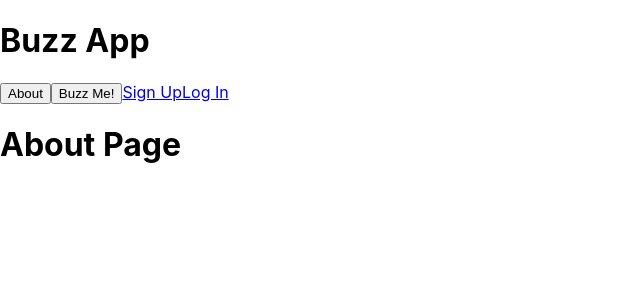
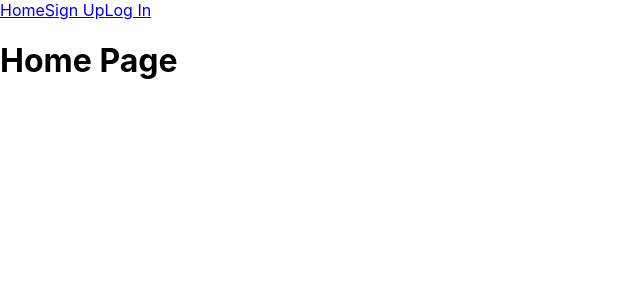
Before and after one commit to perkowskialex/buzz, a React (Create React App) app: page / in a window 1280 px wide. Shown: the top 300 px of the page, without its empty margins (0-640 px from the left). Built offline with nearby package versions, Linux system fonts and the light colour scheme.

Commit message:
auth working!!

```diff
--- a/src/pages/App/App.js
+++ b/src/pages/App/App.js
@@ -1,17 +1,19 @@
 import React, { Component } from "react";
+import "./App.css";
 import { Route, Link, Switch } from "react-router-dom";
-import About from "../About/About";
-import Buzzme from "../Buzzme/Buzzme";
+import userService from "../../utils/userService";
 import SignupPage from "../SignupPage/SignupPage";
 import LoginPage from "../LoginPage/LoginPage";
-import userService from "../../utils/userService";
-import "./App.css";
+import HomePage from "../HomePage/HomePage";
 
 class App extends Component {
   constructor() {
     super();
-    this.state = { user: userService.getUser() };
+    this.state = {
+      user: userService.getUser()
+    };
   }
+
   handleLogout = () => {
     userService.logout();
     this.setState({ user: null });
@@ -23,12 +25,8 @@ class App extends Component {
   render() {
     return (
       <div>
-        <h1>Buzz App</h1>
-        <Link exact to="/about">
-          <button>About</button>
-        </Link>
-        <Link exact to="/buzzme">
-          <button>Buzz Me!</button>
+        <Link exact to="/">
+          Home
         </Link>
         <Link exact to="/signup">
           Sign Up
@@ -37,23 +35,14 @@ class App extends Component {
           Log In
         </Link>
         <Switch>
-          <Route path="/about">
-            <About />
-          </Route>
-          <Route path="/buzzme">
-            <Buzzme />
-          </Route>
-          <Route path="/signup">
-            <SignupPage />
-          </Route>
-          <Route path="/login">
-            <LoginPage />
-          </Route>
           <Route
             exact
             path="/"
             render={() => (
-              <About user={this.state.user} handleLogout={this.handleLogout} />
+              <HomePage
+                user={this.state.user}
+                handleLogout={this.handleLogout}
+              />
             )}
           />
           <Route
--- a/src/pages/Buzzme/Buzzme.js
+++ /dev/null
@@ -1,12 +0,0 @@
-import React, { Component } from "react";
-export default class Buzzme extends Component {
-  render() {
-    return (
-      <>
-        <div>
-          <button>Buzz Me!</button>
-        </div>
-      </>
-    );
-  }
-}
--- a/src/pages/About/About.js
+++ b/src/pages/HomePage/HomePage.jsx
@@ -1,10 +1,10 @@
 import React, { Component } from "react";
 
-export default class About extends Component {
+export default class HomePage extends Component {
   render() {
     return (
       <>
-        <h1>About Page</h1>
+        <h1>Home Page</h1>
       </>
     );
   }
--- a/src/utils/tokenService.js
+++ b/src/utils/tokenService.js
@@ -23,8 +23,13 @@ function getUserFromToken() {
   return token ? JSON.parse(atob(token.split(".")[1])).user : null;
 }
 
+function removeToken() {
+  localStorage.removeItem("token");
+}
+
 export default {
   setToken,
   getToken,
-  getUserFromToken
+  getUserFromToken,
+  removeToken
 };
--- a/src/utils/userService.js
+++ b/src/utils/userService.js
@@ -22,7 +22,12 @@ function getUser() {
   return tokenService.getUserFromToken();
 }
 
+function logout() {
+  tokenService.removeToken();
+}
+
 export default {
   signup,
+  logout,
   getUser
 };
```
